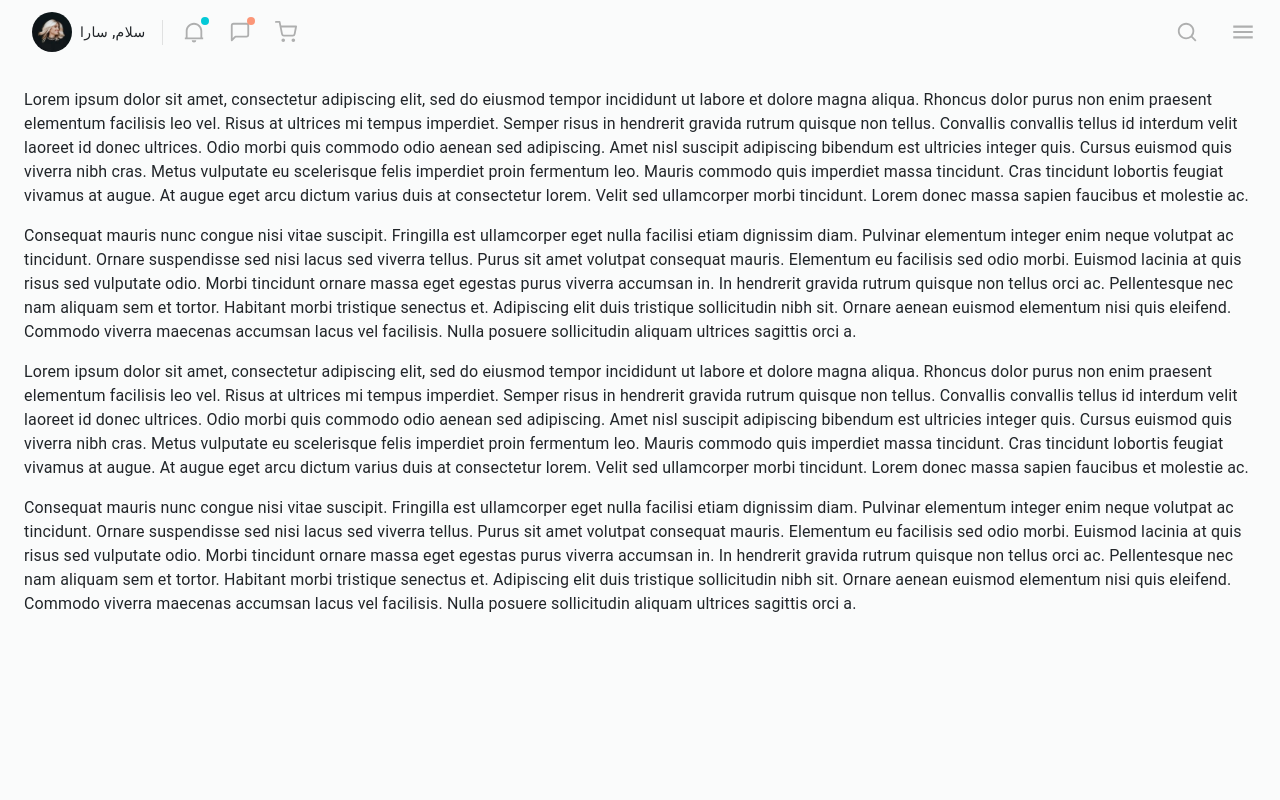
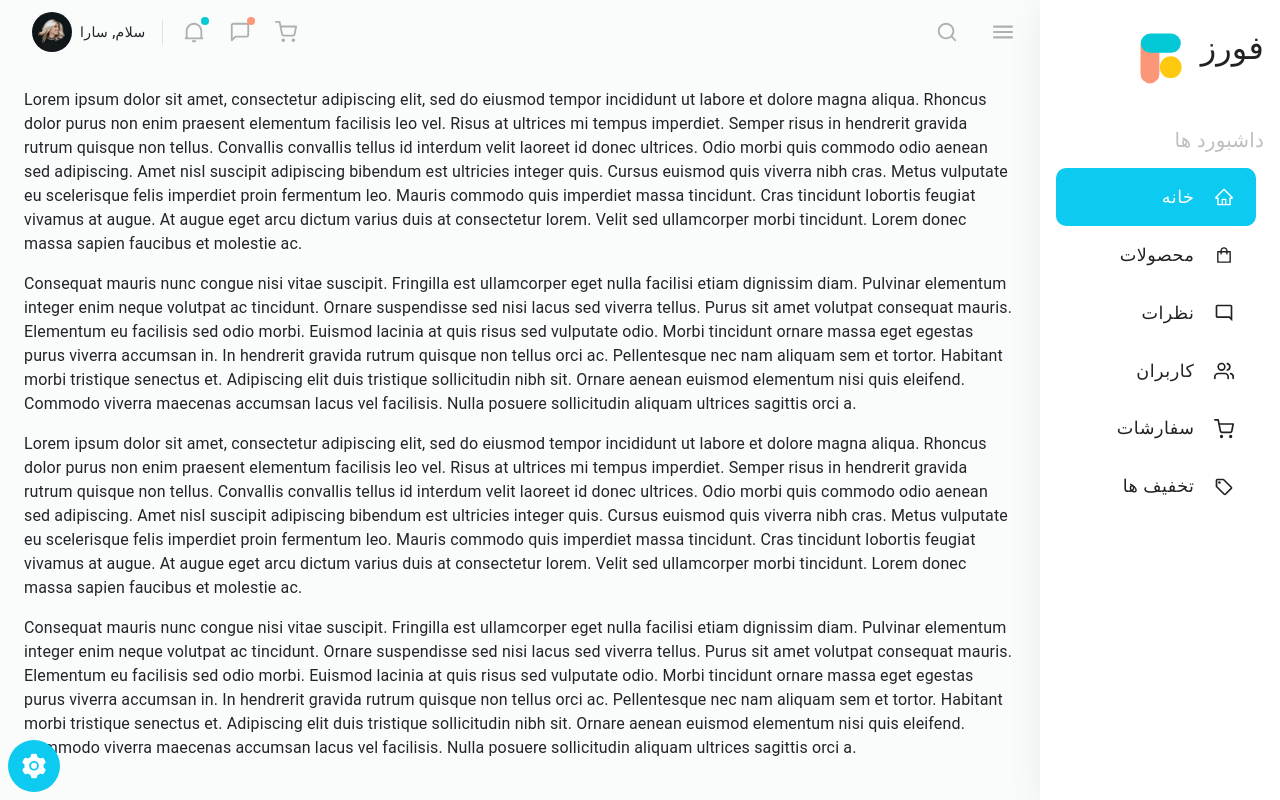
Before and after one commit to DevPhorez/flexy-phorez-dashboard, a React (Create React App) app: page / in a window 1280 px wide. Built offline with nearby package versions, Linux system fonts and the light colour scheme.

Commit message:
Add Sidebar content

```diff
--- a/package.json
+++ b/package.json
@@ -5,6 +5,7 @@
   "dependencies": {
     "@emotion/react": "^11.10.4",
     "@emotion/styled": "^11.10.4",
+    "@mui/icons-material": "^5.10.3",
     "@mui/material": "^5.10.4",
     "@testing-library/jest-dom": "^5.16.5",
     "@testing-library/react": "^13.4.0",
--- a/src/App.tsx
+++ b/src/App.tsx
@@ -59,7 +59,7 @@ const theme = createTheme({
 
 function App () {
 	const themeHook = useTheme();
-	const [open, setOpen] = React.useState(false);
+	const [open, setOpen] = React.useState(true);
 
 	const handleDrawerClose = () => {
 		setOpen(false);
--- /dev/null
+++ b/src/Components/Sidebar/Settings.js
@@ -0,0 +1,65 @@
+import  {Drawer, IconButton, Tooltip } from "@mui/material";
+import { AiFillSetting } from "react-icons/ai";
+
+import ArrowRight from "@mui/icons-material/ArrowRight";
+
+import { useState } from 'react'
+
+function Settings () {
+
+	const [settingsOpen, setSettingsOpen] = useState(false)
+
+
+	const toggleSettingDrawer = (open) => (event) => {
+		if (event.type === 'keydown' && (event.key === 'Tab' || event.key === 'Shift')) {
+			return;
+		}
+		setSettingsOpen(open)
+	}
+
+	return (
+		<>
+			<Tooltip title='تنظیمات' >
+				<IconButton
+					onClick={toggleSettingDrawer(true)}
+					className='position-fixed start-0 bottom-0 m-2 bg-info text-white'
+					size="large"
+					color={'inherit'}
+					sx={{
+						'& svg': {
+							color: '#fff',
+							transition: '0.2s',
+							transform: 'translateX(0) rotate(0)',
+						},
+						'&:hover, &:focus': {
+							bgcolor: 'unset',
+							'& svg:first-of-type': {
+								transform: 'translateX(-4px) rotate(-20deg)',
+							},
+							'& svg:last-of-type': {
+								right: 0,
+								opacity: 1,
+							},
+						},
+					}}
+				>
+					<AiFillSetting />
+					<ArrowRight sx={{ position: 'absolute', right: 4, opacity: 0,  }} />
+				</IconButton>
+			</Tooltip>
+
+			<Drawer
+				anchor={'left'}
+				open={settingsOpen}
+				onClose={toggleSettingDrawer(false)}
+				sx={ { '& .MuiDrawer-paper': {
+						width: 240,
+					}, } }
+			>
+
+			</Drawer>
+		</>
+	)
+}
+
+export default Settings
--- a/src/Components/Sidebar/Sidebar.tsx
+++ b/src/Components/Sidebar/Sidebar.tsx
@@ -1,11 +1,17 @@
 import * as React from "react";
 
 import { styled } from "@mui/material/styles";
-import Drawer from "@mui/material/Drawer";
+import { Drawer, Button, IconButton, Tooltip } from "@mui/material";
+import ArrowRight from '@mui/icons-material/ArrowRight';
 
 // @ts-ignore
 import { drawerWidth } from "../../App.tsx";
 
+import { AiOutlineHome, AiOutlineShopping, AiFillSetting } from 'react-icons/ai'
+import { MdOutlineModeComment, MdOutlineLocalOffer } from 'react-icons/md'
+import { FiUsers, FiShoppingCart } from 'react-icons/fi'
+
+import Settings from './Settings'
 
 const DrawerHeader = styled('div')(({ theme }) => ({
     display: 'flex',
@@ -13,10 +19,11 @@ const DrawerHeader = styled('div')(({ theme }) => ({
     padding: theme.spacing(0, 1),
     // necessary for content to be below app bar
     ...theme.mixins.toolbar,
-    justifyContent: 'flex-start',
+    justifyContent: 'flex-end',
 }));
 
 function Sidebar ({ open }) {
+
     return (
         <Drawer
             sx={{
@@ -25,6 +32,7 @@ function Sidebar ({ open }) {
                 '& .MuiDrawer-paper': {
                     width: drawerWidth,
                     boxShadow: 'rgb(113 122 131 / 11%) 0px 7px 30px 0px',
+                    padding: '16px',
                     border: 'none'
                 },
             }}
@@ -32,10 +40,53 @@ function Sidebar ({ open }) {
             anchor="right"
             open={open}
         >
-            <DrawerHeader>
+            <DrawerHeader className='position-relative mb-5'>
+                <svg viewBox='0 -8 80 80' className='position-absolute top-0' style={ { left: 80 } }>
+                    <circle fill='#fec90f' stroke='#fec90f' className="cls-4" cx="21.703" cy="23.969" r="6.328"></circle>
+                    <path fill='var(--warning)' data-name="Rounded Rectangle 698" className="cls-2"
+                          d="M8.723,4.086a5.9,5.9,0,0,1,5.895,5.895V28.216a5.895,5.895,0,1,1-11.79,0V9.981A5.9,5.9,0,0,1,8.723,4.086Z"></path>
+                    <rect  data-name="Rounded Rectangle 699" className="cls-3" fill='var(--info)' x="3" y="3"
+                          width="25" height="12" rx="6" ry="6"></rect>
+                </svg>
+                <h2 className='position-absolute' style={ { right: 0, top: 12 } }>فورز</h2>
+            </DrawerHeader>
+            <div className='body rtl'>
+                <p className='text-black-50 opacity-50 h5 mb-3'>داشبورد ها</p>
 
-            </DrawerHeader>
-            {/*// place items*/}
+                <ul className='list-unstyled p-0 pe-2'>
+                    <li>
+                        <Button className='d-flex justify-content-start align-items-center text-white bg-info' style={ { padding: '.85rem', borderRadius: 10, fontSize: '1.1rem' } } startIcon={<AiOutlineHome />} fullWidth color={'inherit'}>
+                            <p className="mb-0 me-4">خانه</p>
+                        </Button>
+                    </li>
+                    <li>
+                        <Button className='d-flex justify-content-start align-items-center ' style={ { padding: '.85rem', borderRadius: 10, fontSize: '1.1rem' } } startIcon={<AiOutlineShopping />} fullWidth color={'inherit'}>
+                            <p className="mb-0 me-4">محصولات</p>
+                        </Button>
+                    </li>
+                    <li>
+                        <Button className='d-flex justify-content-start align-items-center ' style={ { padding: '.85rem', borderRadius: 10, fontSize: '1.1rem' } } startIcon={<MdOutlineModeComment />} fullWidth color={'inherit'}>
+                            <p className="mb-0 me-4">نظرات</p>
+                        </Button>
+                    </li>
+                    <li>
+                        <Button className='d-flex justify-content-start align-items-center ' style={ { padding: '.85rem', borderRadius: 10, fontSize: '1.1rem' } } startIcon={<FiUsers />} fullWidth color={'inherit'}>
+                            <p className="mb-0 me-4">کاربران</p>
+                        </Button>
+                    </li>
+                    <li>
+                        <Button className='d-flex justify-content-start align-items-center ' style={ { padding: '.85rem', borderRadius: 10, fontSize: '1.1rem' } } startIcon={<FiShoppingCart />} fullWidth color={'inherit'}>
+                            <p className="mb-0 me-4">سفارشات</p>
+                        </Button>
+                    </li>
+                    <li>
+                        <Button className='d-flex justify-content-start align-items-center ' style={ { padding: '.85rem', borderRadius: 10, fontSize: '1.1rem' } } startIcon={<MdOutlineLocalOffer />} fullWidth color={'inherit'}>
+                            <p className="mb-0 me-4">تخفیف ها</p>
+                        </Button>
+                    </li>
+                </ul>
+                <Settings />
+            </div>
         </Drawer>
     )
 }
--- a/src/style.css
+++ b/src/style.css
@@ -44,3 +44,7 @@ input:focus {
     padding: 9px 12px !important;
     color: #fff;
 }
+
+.bg-info {
+    background-color: var(--info) !important;
+}
```
Also changed, not shown: 1 other file (tests, documents, lock files or other folders).
